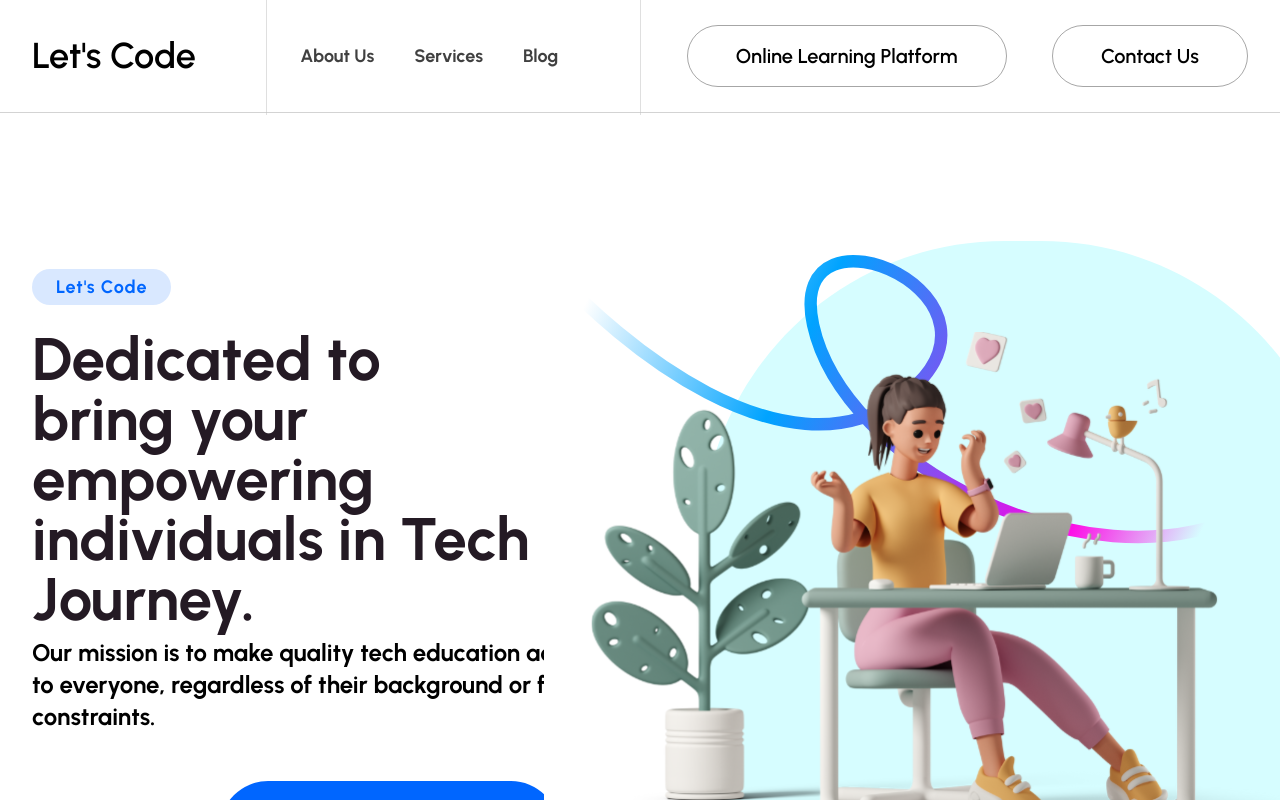
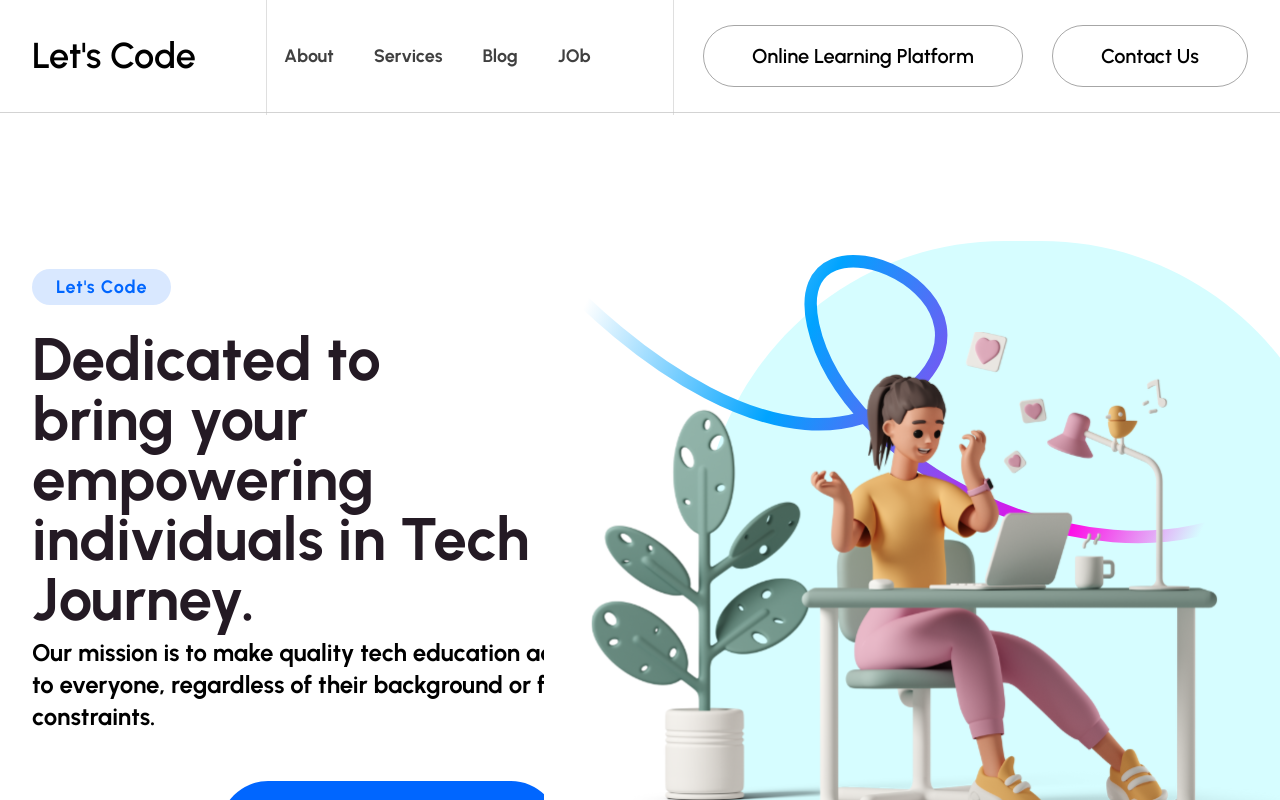
Before and after one commit to karantec/letsCode, a Next.js app: page / in a window 1280 px wide. Shown: the top 800 px of the page. Built offline with nearby package versions, Linux system fonts and the light colour scheme.

Commit message:
finalcommit

```diff
--- a/app/components/Articles/index.tsx
+++ b/app/components/Articles/index.tsx
@@ -100,6 +100,8 @@ export default class MultipleItems extends Component {
 
 
         return (
+            <div>
+                <div id="service-section">
             <div className="bg-lightgrey py-20" id="blog-section">
                 <div className='mx-auto max-w-7xl sm:py-4 lg:px-8 '>
 
@@ -132,6 +134,8 @@ export default class MultipleItems extends Component {
                     </Slider>
                 </div>
             </div>
+            </div>
+            </div>
 
         );
     }
--- a/app/components/Navbar/Navbar.tsx
+++ b/app/components/Navbar/Navbar.tsx
@@ -14,10 +14,11 @@ interface NavigationItem {
 }
 
 const navigation: NavigationItem[] = [
-    { name: 'About Us', href: '#aboutus-section', current: false },
-    { name: 'Services', href: '#services-section', current: false },
+    { name: 'About ', href: '#aboutus-section', current: false },
+    { name: 'Services', href: '#blog-section', current: false },
     // { name: 'FAQ', href: '#faq-section', current: false },
     { name: 'Blog', href: '#blog-section', current: false },
+    { name: 'JOb', href: '#Job-section', current: false },
     // { name: 'Testimonial', href: '#testimonial-section', current: false },
 ]
 
```
